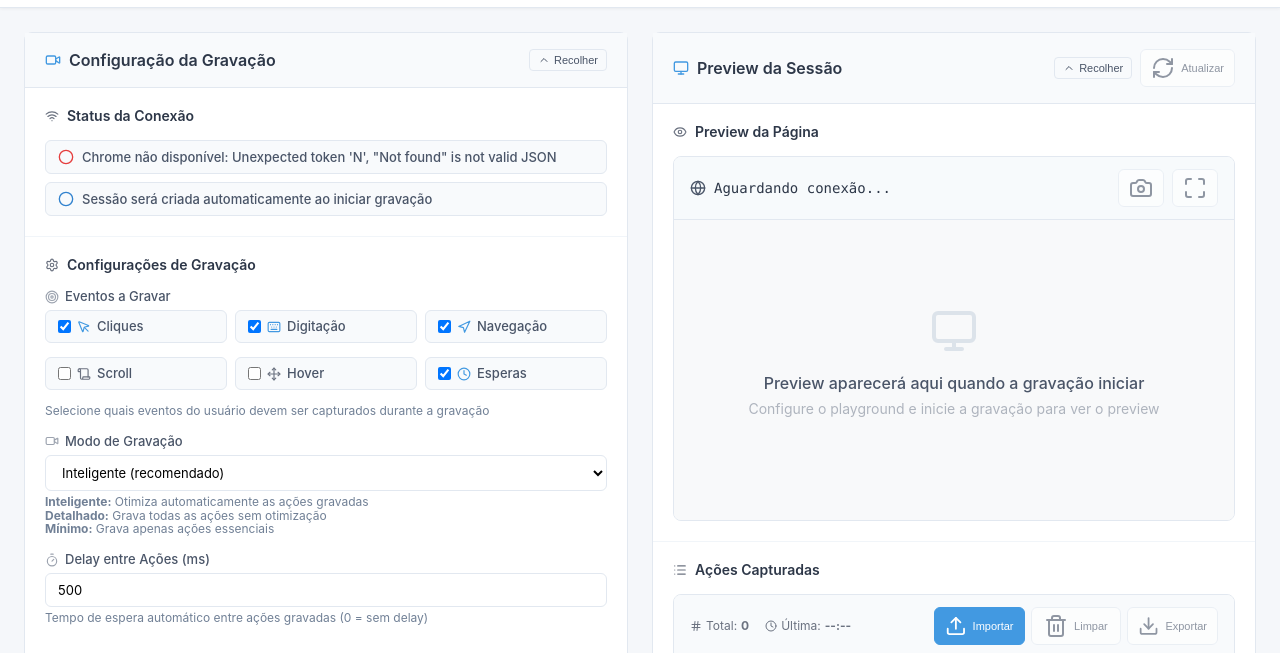
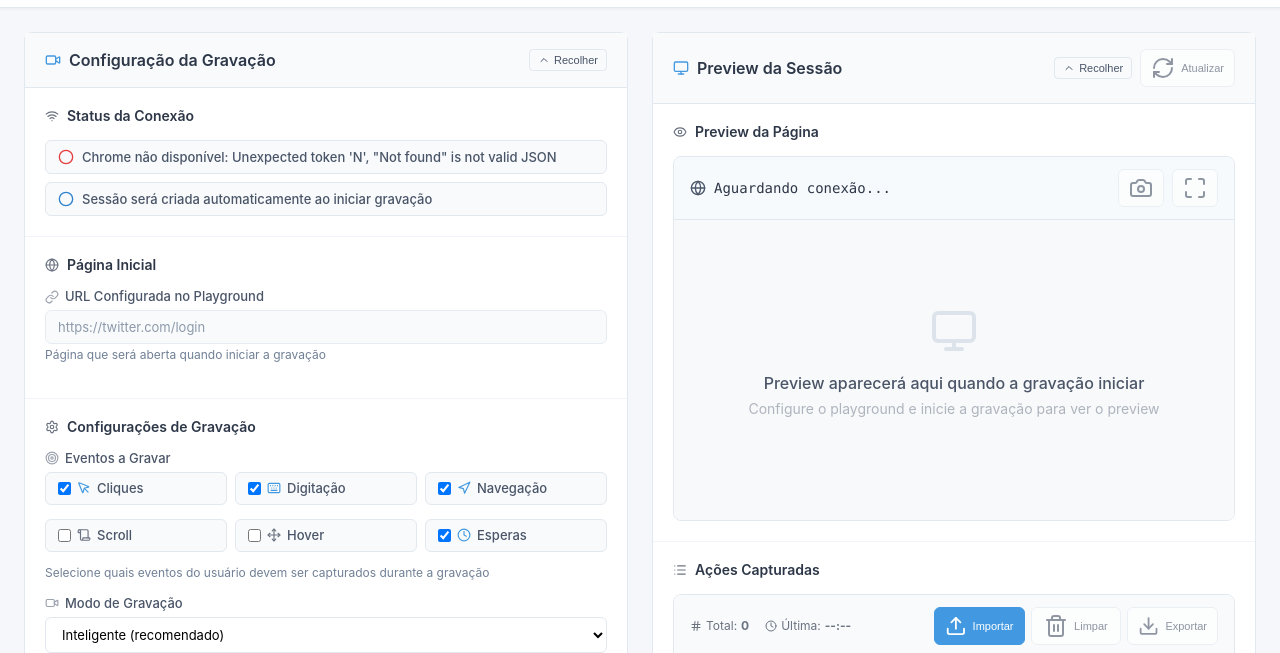
Before and after one commit to felinto-dev/felinto-connect-bot, a website built with Vite: page playground/frontend/recording.html in a window 1280 px wide. Shown: the part 75-728 px from the top of the page. Built offline with nearby package versions, Linux system fonts and the light colour scheme; no server answers.

Commit message:
feat: add initial URL configuration for recording and enhance UI with disabled input styles

```diff
--- a/playground/frontend/recording.html
+++ b/playground/frontend/recording.html
@@ -73,6 +73,20 @@
                     <span class="status-text" id="recordingPlaygroundStatusText">Verificando configurações do Playground...</span>
                   </div>
                 </div>
+              </div>
+            </div>
+
+            <!-- URL Inicial da Gravação -->
+            <div class="config-group">
+              <h3><i data-lucide="globe" class="subsection-icon"></i> Página Inicial</h3>
+
+              <div class="field">
+                <label for="recordingInitialUrl">
+                  <i data-lucide="link" class="field-icon"></i>
+                  URL Configurada no Playground
+                </label>
+                <input type="url" id="recordingInitialUrl" value="" placeholder="Carregando URL do playground..." disabled readonly>
+                <small>Página que será aberta quando iniciar a gravação</small>
               </div>
             </div>
 
--- a/playground/frontend/src/recording/RecordingManager.ts
+++ b/playground/frontend/src/recording/RecordingManager.ts
@@ -13,8 +13,10 @@ import type {
   RecordingWebSocketMessage,
   TimelineItem
 } from '../shared/types/recording';
+import type { AppConfig } from '../shared/types/config';
 import {
   DEFAULT_RECORDING_CONFIG,
+  DEFAULT_RECORDING_URL,
   DEFAULT_SELECTED_EVENTS,
   ALL_RECORDING_EVENTS,
   STATUS_MESSAGES,
@@ -45,6 +47,7 @@ export class RecordingManager {
   private currentSessionId: string | null = null;
   private capturedEvents: RecordingEvent[] = [];
   private timelineItems: TimelineItem[] = [];
+  private recordingUrl: string;
   public previewManager: PreviewManager;
   public timelineManager: TimelineManager;
   public playbackManager: PlaybackManager;
@@ -70,6 +73,9 @@ export class RecordingManager {
 
     // Inicializar configuração da UI
     this.uiConfig = { ...DEFAULT_RECORDING_CONFIG };
+
+    // Adicionar propriedade para URL de gravação
+    this.recordingUrl = DEFAULT_RECORDING_URL;
 
     // Inicializar status de conexão
     this.connectionStatus = {
@@ -277,6 +283,41 @@ export class RecordingManager {
     if (delayInput) {
       this.uiConfig.delay = parseInt(delayInput.value) || 500;
     }
+
+    // Carregar URL de gravação da configuração do playground
+    const urlInput = document.getElementById('recordingInitialUrl') as HTMLInputElement;
+    if (urlInput) {
+      // Sempre carregar a URL do playground
+      const playgroundConfig = this.loadPlaygroundConfig();
+      const playgroundUrl = playgroundConfig.initialUrl || DEFAULT_RECORDING_URL;
+
+      // Preencher o campo com a URL do playground
+      urlInput.value = playgroundUrl;
+      this.recordingUrl = playgroundUrl;
+
+      console.log('📋 URL do playground carregada:', playgroundUrl);
+      console.log('📋 Config do playground:', playgroundConfig);
+    } else {
+      console.error('❌ Campo URL não encontrado!');
+    }
+  }
+
+  /**
+   * Carregar configuração do playground do localStorage
+   */
+  private loadPlaygroundConfig(): AppConfig {
+    try {
+      const saved = localStorage.getItem('playground-config');
+      if (saved) {
+        const config = JSON.parse(saved);
+        console.log('📋 Configuração do playground carregada:', config.initialUrl);
+        return config;
+      }
+      return {};
+    } catch (error) {
+      console.error('❌ Erro ao carregar config do playground:', error);
+      return {};
+    }
   }
 
   /**
@@ -329,12 +370,14 @@ export class RecordingManager {
   private async createNewSession(): Promise<void> {
     try {
       console.log('🚀 Criando nova sessão automaticamente...');
+      console.log(`🌐 Usando URL inicial: ${this.recordingUrl}`);
 
       // Usar configuração padrão para criar sessão
       const defaultConfig = {
         browserWSEndpoint: '', // Será detectado automaticamente pelo backend
         headless: false,
-        devtools: true
+        devtools: true,
+        initialUrl: this.recordingUrl // Usar URL configurada
       };
 
       const result = await this.sharedServices.apiService.createSession(defaultConfig);
@@ -395,6 +438,8 @@ export class RecordingManager {
     // Preview controls
     document.getElementById('takePreviewScreenshot')?.addEventListener('click', () => this.takePreviewScreenshot());
     document.getElementById('fullscreenPreview')?.addEventListener('click', () => this.toggleFullscreenPreview());
+
+    // URL input listener removido - campo agora é somente leitura
   }
 
   private async checkConnectionStatus(): Promise<void> {
--- a/playground/frontend/src/shared/constants/recording.ts
+++ b/playground/frontend/src/shared/constants/recording.ts
@@ -41,6 +41,9 @@ export const DEFAULT_RECORDING_CONFIG: RecordingUIConfig = {
   autoScreenshot: false,
   screenshotInterval: 5000
 };
+
+// URL padrão para gravação
+export const DEFAULT_RECORDING_URL = 'https://twitter.com/login';
 
 // Configurações padrão de captura
 export const DEFAULT_CAPTURE_SETTINGS: CaptureSettings = {
--- a/playground/frontend/src/style.css
+++ b/playground/frontend/src/style.css
@@ -384,11 +384,51 @@ body {
   box-shadow: 0 0 0 3px rgba(102, 126, 234, 0.1);
 }
 
+.field input:disabled,
+.field input[readonly],
+.field textarea:disabled,
+.field textarea[readonly],
+.field select:disabled {
+  background-color: #f7fafc;
+  color: #718096;
+  border-color: #e2e8f0;
+  cursor: not-allowed;
+  opacity: 0.8;
+}
+
+.field input:disabled::placeholder,
+.field input[readonly]::placeholder {
+  color: #a0aec0;
+}
+
 .field small {
   display: block;
   margin-top: 4px;
   color: #718096;
   font-size: 12px;
+}
+
+.url-status {
+  display: flex;
+  align-items: center;
+  gap: 8px;
+  padding: 8px 12px;
+  border-radius: 6px;
+  font-size: 13px;
+  font-weight: 500;
+  transition: all 0.2s ease;
+}
+
+.url-status .status-text {
+  font-weight: 500;
+}
+
+.url-status .status-text.success {
+  color: #38a169;
+}
+
+.url-status .status-text.error {
+  color: #e53e3e;
 }
 
 .field textarea {
```
